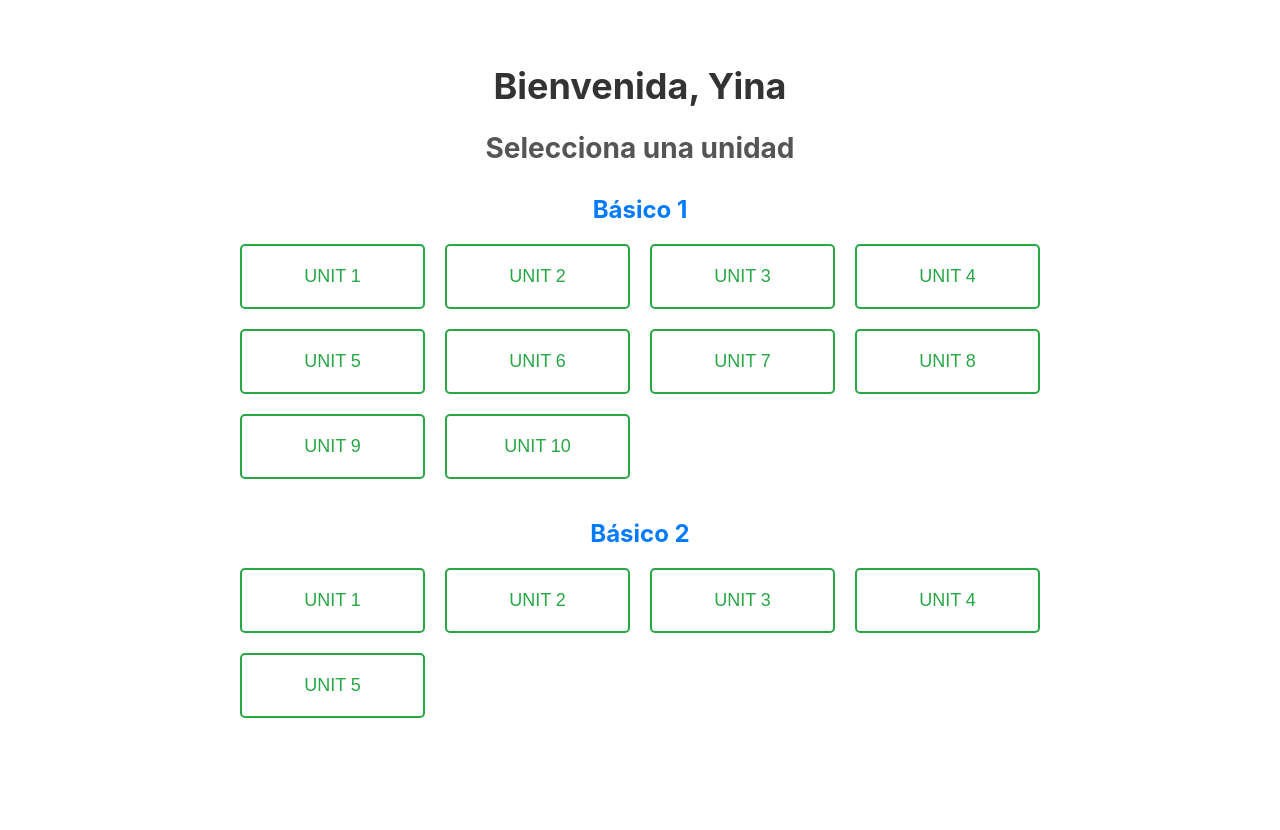
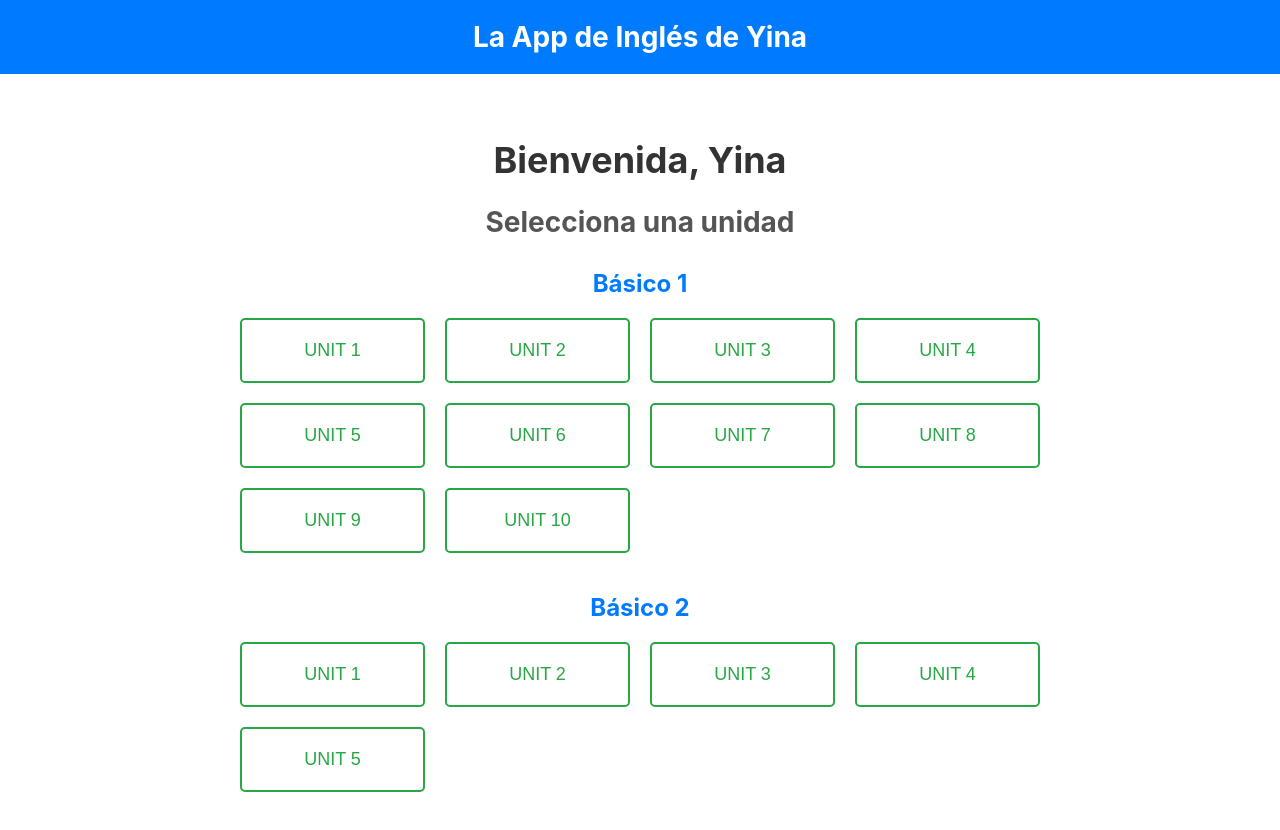
Before and after one commit to kailucho/quiz-english-ia, a React (Create React App) app: page / in a window 1280 px wide. Shown: the top 830 px of the page. Before the commit the page ends 800 px from the top, so only its background shows below. Built offline with nearby package versions, Linux system fonts and the light colour scheme; no server answers.

Commit message:
agregando header app de ingles de Yina

```diff
--- a/src/App.js
+++ b/src/App.js
@@ -5,6 +5,7 @@ import Question from "./components/Question";
 import Results from "./components/Results";
 import { getQuestions } from "./services/apiService";
 import "./Loader.css"; // Asegúrate de importar los estilos del loader
+import Header from "./components/Header";
 
 function App() {
   const [step, setStep] = useState("selectTopic");
@@ -66,6 +67,7 @@ function App() {
 
   return (
     <div>
+      <Header />
       {step === "selectTopic" && !isLoading && (
         <TopicSelection onSelectUnit={handleSelectUnit} />
       )}
```
